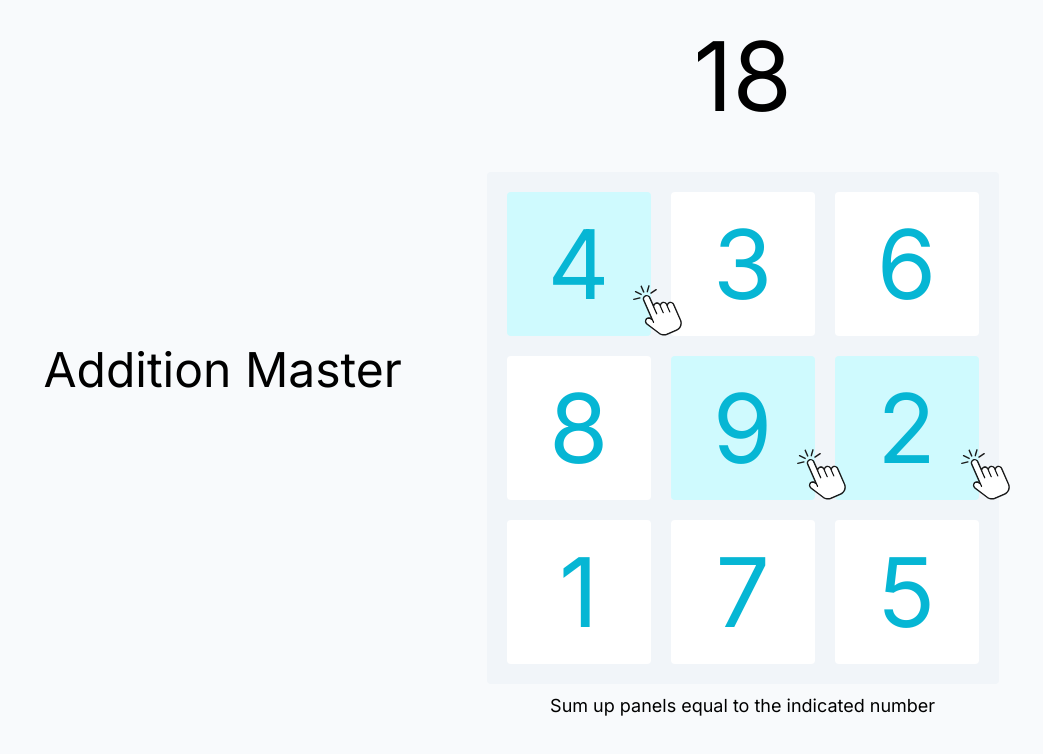
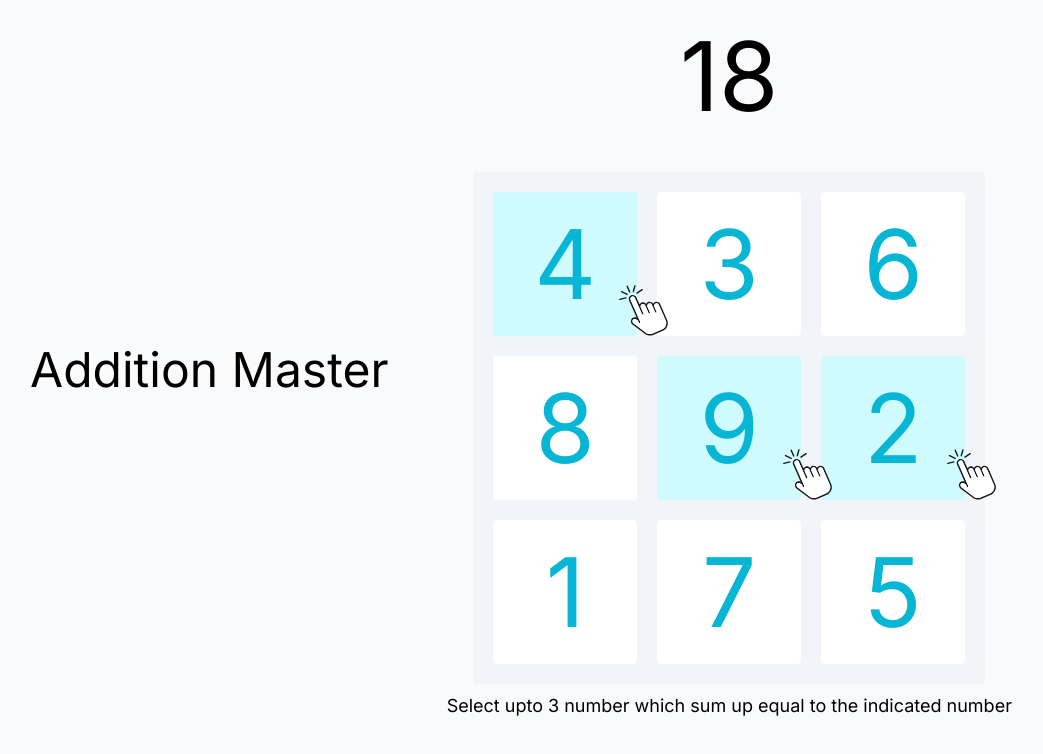
Before and after one commit to singh-taranjeet/boloons-ui, a Next.js app: page /games/addition-master in a window 1280 px wide. Shown: the top 754 px of the page, without its empty margins (119-1162 px from the left). Built offline with nearby package versions, Linux system fonts and the light colour scheme.

Commit message:
Updated instructions

```diff
--- a/src/app/games/addition-master/page.tsx
+++ b/src/app/games/addition-master/page.tsx
@@ -171,8 +171,8 @@ export default function Page() {
           {/* Bottom Heading */}
           {learningMode ? (
             <section>
-              <Heading className="text-5xl pt-6 md:text-lg md:pt-2">
-                Sum up panels equal to the indicated number
+              <Heading className="text-3xl pt-6 md:text-lg md:pt-2">
+                Select upto 3 number which sum up equal to the indicated number
               </Heading>
               {isMobile ? <StartTimer startGame={startGame} /> : null}
             </section>
```
